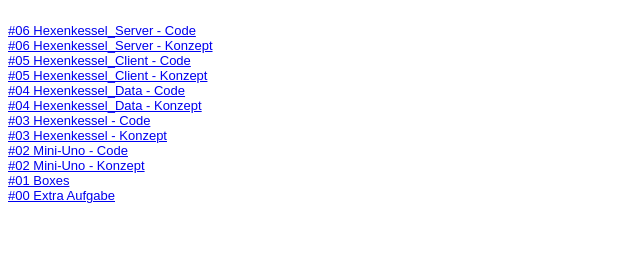
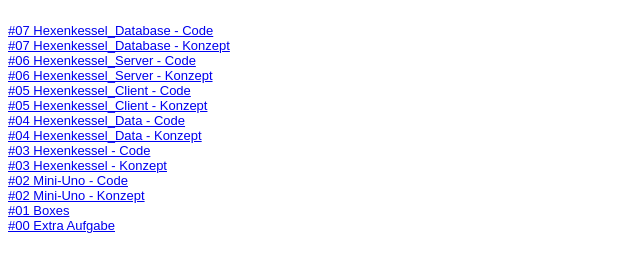
Before and after one commit to ayaan99/EIA2-WiSe20, a website: page Steckbrief/steckbrief.htm in a window 1280 px wide. Shown: the whole page, without its empty margins (0-640 px from the left). Drawn offline with Linux system fonts and the light colour scheme.

Commit message:
update Steckbrief #07

```diff
--- a/Steckbrief/steckbrief.htm
+++ b/Steckbrief/steckbrief.htm
@@ -12,6 +12,10 @@ body {
 </style>
 </head>
 <body>
+	<br>
+	<a href="/EIA2-WiSe20/02_Praktikum/L07_Hexenkessel_Database/PotionMaker7.html" target="_blank">#07 Hexenkessel_Database - Code</a>
+	<br>
+	<a href="/EIA2-WiSe20/02_Praktikum/L07_Hexenkessel_Database/Konzept/Hexenkessel7_Konzept_gesamt.pdf" target="_blank">#07 Hexenkessel_Database - Konzept</a>
 	<br>
 	<a href="/EIA2-WiSe20/02_Praktikum/L06_Hexenkessel_Server/PotionMaker6.html" target="_blank">#06 Hexenkessel_Server - Code</a>
 	<br>
```
